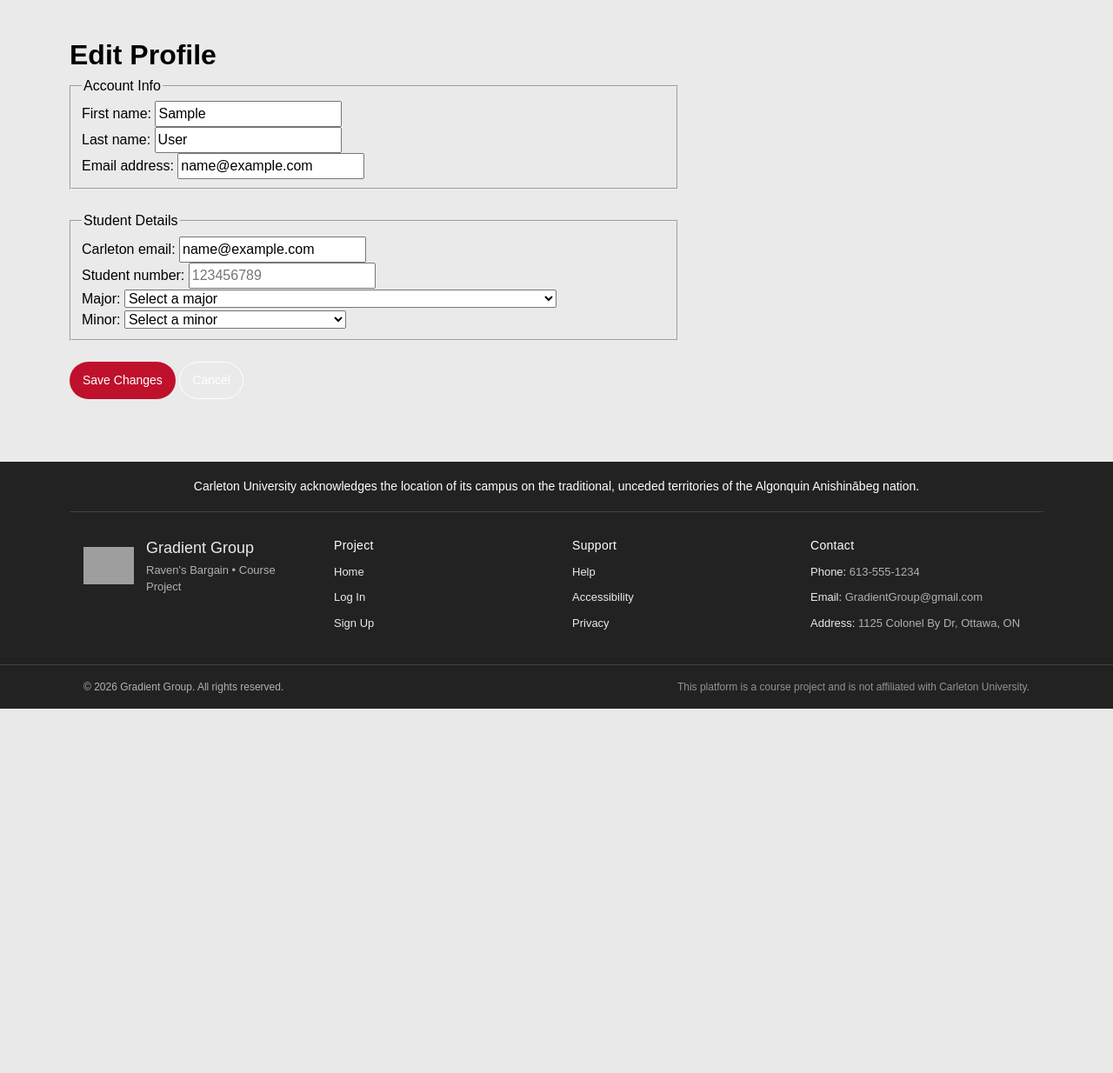
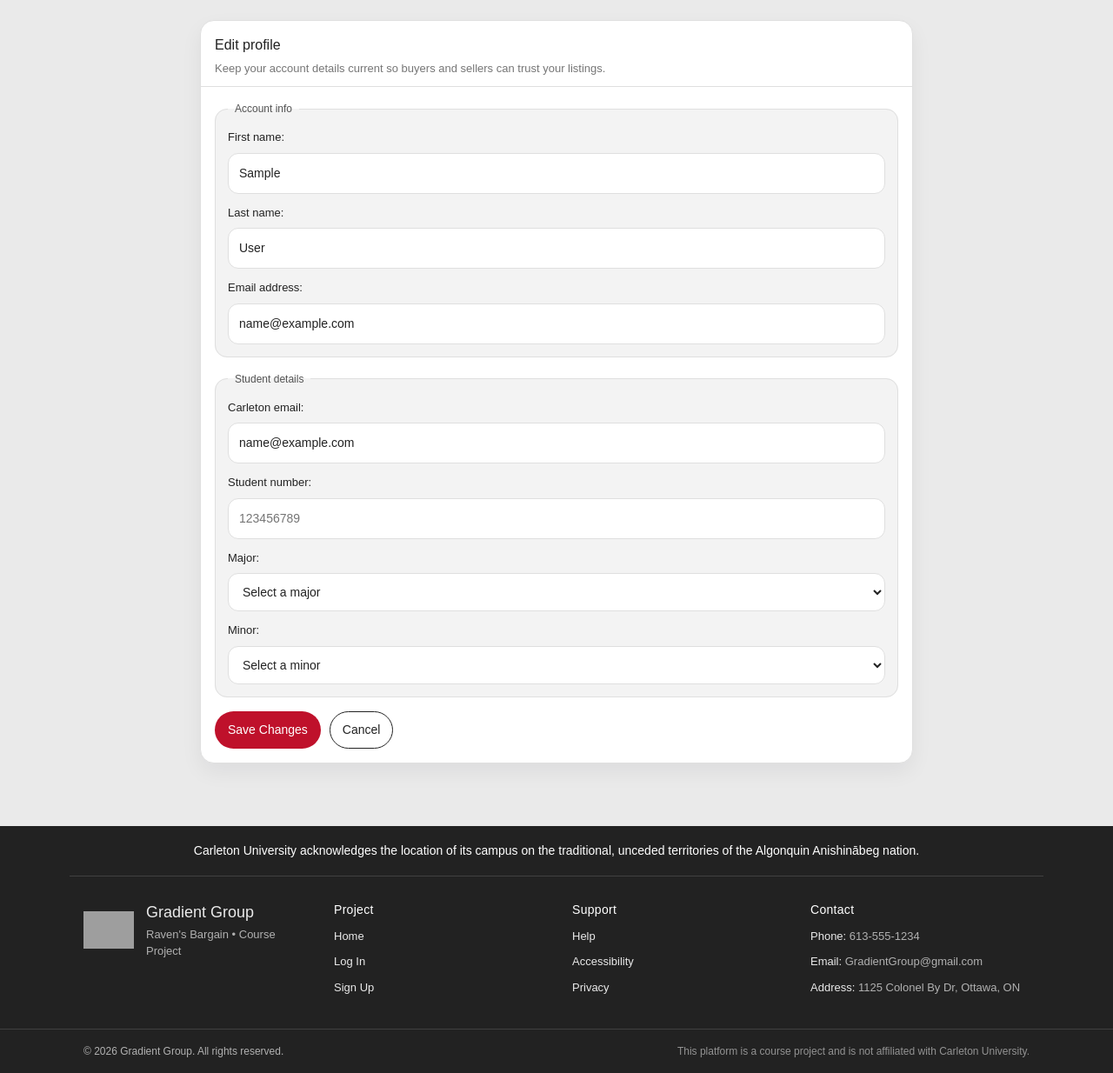
Before and after one commit to Carleton-BIT/group-projects-team-2-gradient-group, a Django app: page /profile/edit/ in a window 1280 px wide. Shown: the part 162-1396 px from the top of the page at 87% size. Before the commit the page ends 977 px from the top, so only its background shows below. Run offline with Django 5.2, Linux system fonts and the light colour scheme; the visitor is signed in with stand-in values (Sample User, id 1); data comes from the database, SQL or seed files in the repository; grey boxes are pictures that could not be loaded.

Commit message:
Updated edit profile UI

```diff
--- a/core/static/style.css
+++ b/core/static/style.css
@@ -1638,3 +1638,99 @@ body.auth-page select:focus {
     font-size: 1.65rem;
   }
 }
+
+/* Added styles for editing profile*/
+.edit-profile-page{
+  padding: 24px 16px 40px;
+}
+
+.edit-profile-card{
+  max-width: 820px;
+  margin: 0 auto;
+}
+
+.edit-profile-form{
+  padding: 16px;
+}
+
+.edit-profile-fieldset{
+  margin: 0 0 16px;
+  padding: 14px;
+  border: 1px solid var(--colour-grey);
+  border-radius: 14px;
+  background: #F3F3F3;
+}
+
+.edit-profile-fieldset legend{
+  padding: 0 8px;
+  font-size: 12px;
+  font-weight: 500;
+  color: #535353;
+}
+
+.edit-profile-form p{
+  margin: 0 0 12px;
+}
+
+.edit-profile-form p:last-child{
+  margin-bottom: 0;
+}
+
+.edit-profile-form label{
+  display: block;
+  margin-bottom: 8px;
+  font-size: 13px;
+  font-weight: 500;
+  color: #222222;
+}
+
+.edit-profile-form input,
+.edit-profile-form select,
+.edit-profile-form textarea{
+  width: 100%;
+  padding: 12px 12px;
+  border: 1px solid var(--colour-grey);
+  border-radius: 12px;
+  font-size: 14px;
+  background: #fff;
+  color: #222222;
+  outline: none;
+  box-sizing: border-box;
+  transition: border-color .2s ease, box-shadow .2s ease;
+}
+
+.edit-profile-form input:focus,
+.edit-profile-form select:focus,
+.edit-profile-form textarea:focus{
+  border-color: rgba(191, 17, 43, 0.55);
+  box-shadow: 0 0 0 4px rgba(191, 17, 43, 0.10);
+}
+
+.edit-profile-form .errorlist{
+  margin: 8px 0 0;
+  padding-left: 18px;
+  color: #7a0015;
+  font-size: 13px;
+}
+
+.edit-profile-actions{
+  margin-top: 16px;
+  display: flex;
+  gap: 10px;
+  flex-wrap: wrap;
+}
+
+@media (max-width: 700px){
+  .edit-profile-form{
+    padding: 12px;
+  }
+
+  .edit-profile-fieldset{
+    padding: 12px;
+  }
+
+  .edit-profile-actions .btn{
+    width: 100%;
+    justify-content: center;
+  }
+}
--- a/core/templates/core/edit_profile.html
+++ b/core/templates/core/edit_profile.html
@@ -5,25 +5,34 @@
 <body>
   {% include "core/navbar.html" %}
 
-  <main class="container" style="padding: 40px 0;">
-    <h1>Edit Profile</h1>
+  <main class="container edit-profile-page">
+    <section class="profile-card edit-profile-card">
+      <div class="profile-card__head">
+        <h1 class="profile-card__title">Edit profile</h1>
+        <p class="profile-card__sub">
+          Keep your account details current so buyers and sellers can trust your listings.
+        </p>
+      </div>
 
-    <form method="post" style="max-width: 700px;">
+      <form method="post" class="edit-profile-form">
         {% csrf_token %}
 
-      <fieldset style="margin-bottom: 24px;">
-        <legend>Account Info</legend>
+        <fieldset class="edit-profile-fieldset">
+          <legend>Account info</legend>
           {{ user_form.as_p }}
         </fieldset>
 
-      <fieldset style="margin-bottom: 24px;">
-        <legend>Student Details</legend>
+        <fieldset class="edit-profile-fieldset">
+          <legend>Student details</legend>
           {{ profile_form.as_p }}
         </fieldset>
 
+        <div class="edit-profile-actions">
           <button type="submit" class="btn btn-primary">Save Changes</button>
-      <a href="{% url 'profile' %}" class="btn btn-secondary">Cancel</a>
+          <a href="{% url 'profile' %}" class="btn btn-secondary btn-secondary--dark">Cancel</a>
+        </div>
       </form>
+    </section>
   </main>
 
   {% include "core/footer.html" %}
```
Lines whose indentation alone changed are shown as unchanged.
